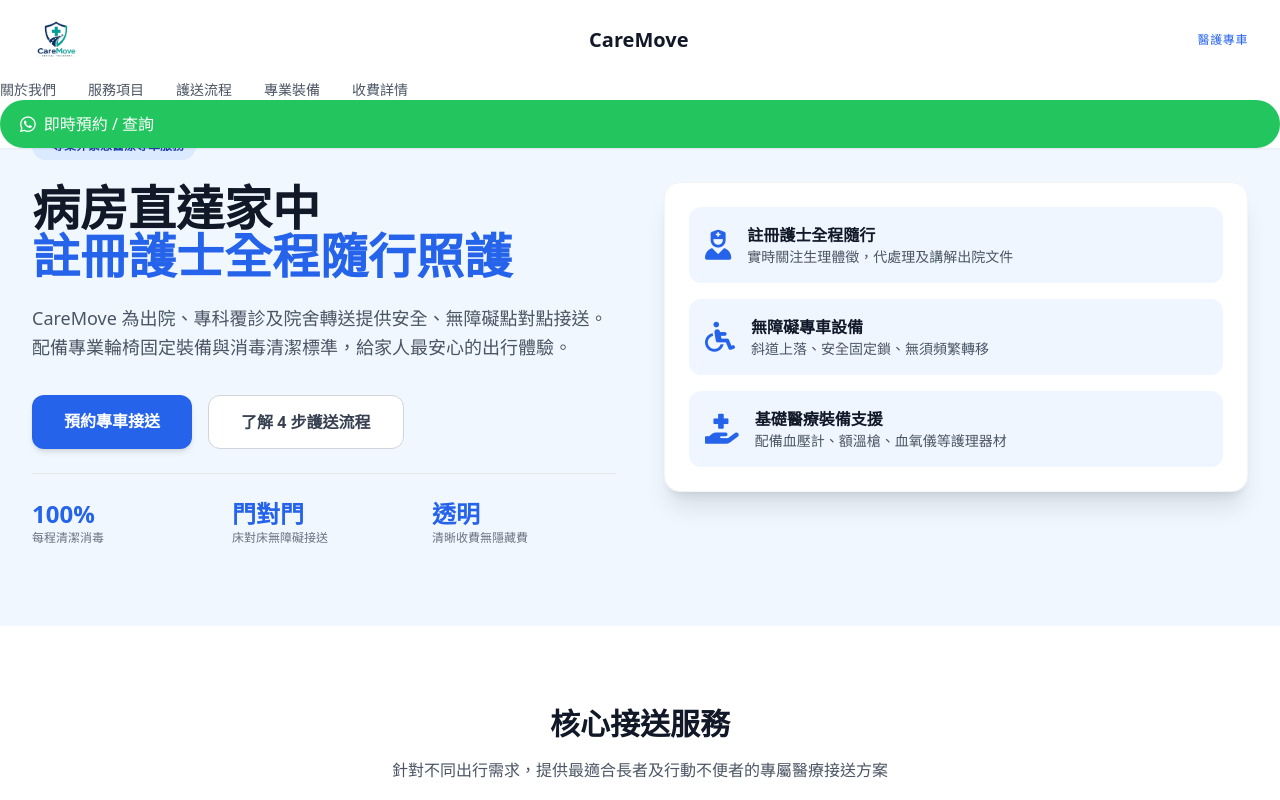
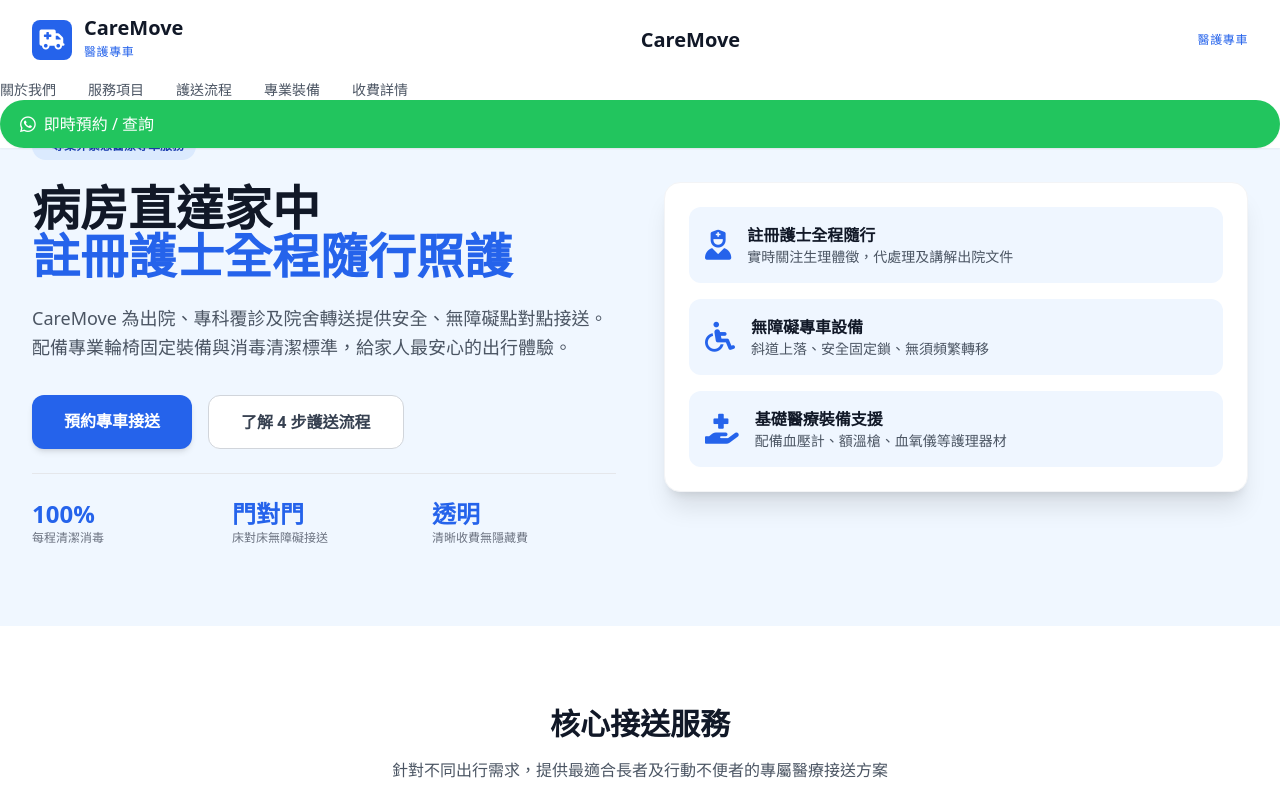
Before and after one commit to caremovemedicaltransport-cyber/caremovemedicaltransport.github.io, a plain HTML site: page index.html in a window 1280 px wide. Shown: the top 800 px of the page. Drawn offline with nearby package versions, Linux system fonts and the light colour scheme.

Commit message:
Update index.html

```diff
--- a/index.html
+++ b/index.html
@@ -19,9 +19,15 @@
     <!-- 導航列 Header -->
     <header class="fixed top-0 left-0 right-0 bg-white shadow-sm z-50">
         <div class="max-w-7xl mx-auto px-4 sm:px-6 lg:px-8 h-20 flex items-center justify-between">
-           <a href="#" class="flex items-center">
-    <img src="Company_Logo-removebg-preview.png" alt="CareMove Medical Transport" class="h-12 w-auto object-contain">
-</a>
+     <div class="flex items-center space-x-3">
+    <div class="w-10 h-10 bg-blue-600 rounded-lg flex items-center justify-center text-white font-bold text-xl">
+        <i class="fa-solid fa-truck-medical"></i>
+    </div>
+    <div>
+        <span class="text-xl font-bold text-gray-900 block leading-none">CareMove</span>
+        <span class="text-xs text-blue-600 font-medium tracking-wider">醫護專車</span>
+    </div>
+</div>
                     <span class="text-xl font-bold text-gray-900 block leading-none">CareMove</span>
                     <span class="text-xs text-blue-600 font-medium tracking-wider">醫護專車</span>
                 </div>
```
